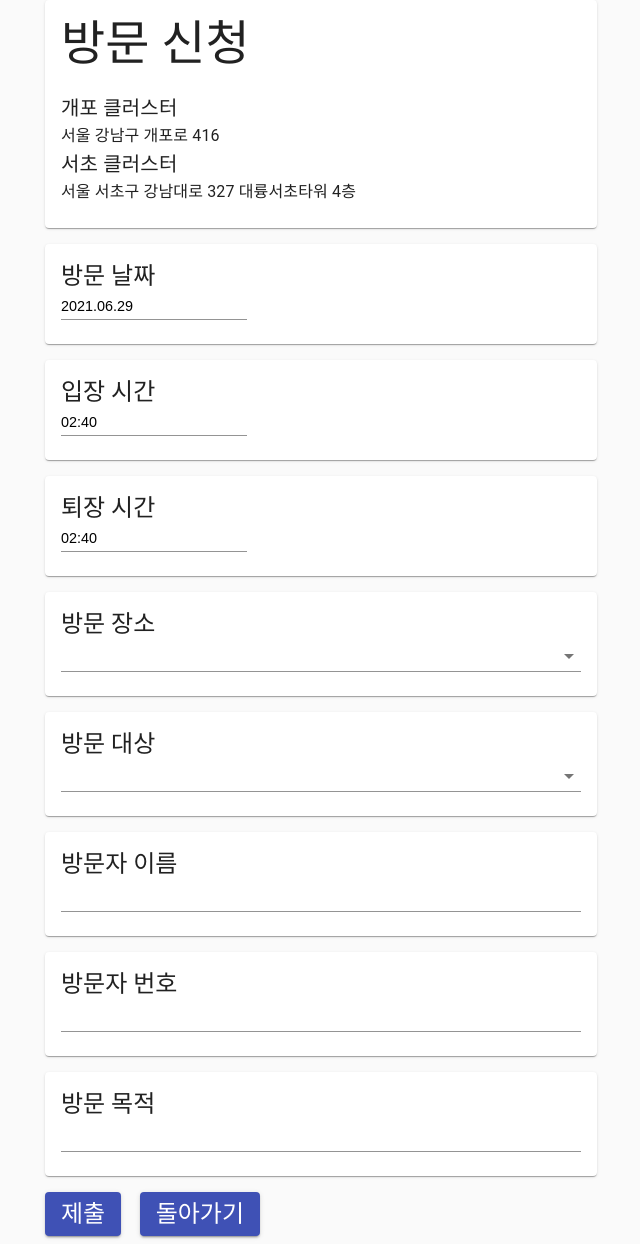
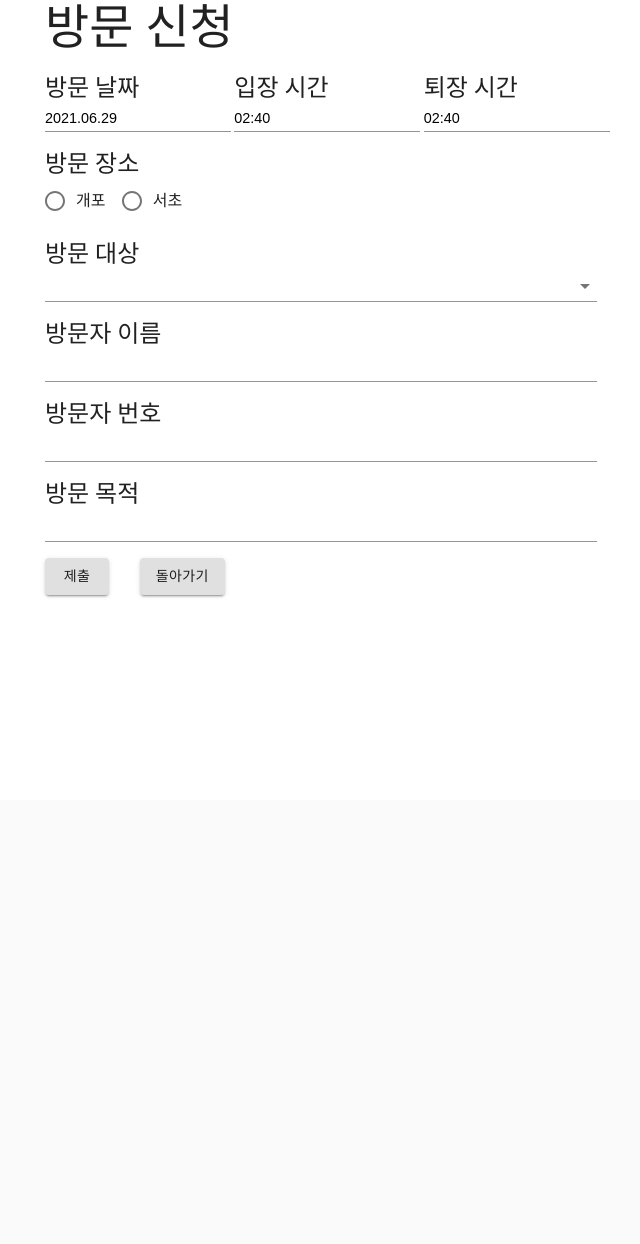
Before and after one commit to 42Sunny/visitor_front, a React (Create React App) app: page /application in a window 1280 px wide. Shown: the whole page, without its empty margins (319-959 px from the left). After the commit the page ends 800 px from the top, so only its background shows below. Built offline with nearby package versions, Linux system fonts and the light colour scheme.

Commit message:
VSTR-24 방문자 예약 신청 페이지 정리
불필요한 공간 제거
선택하기 좋은 방식으로 방문 장소 선택을 라디오 버튼으로 변경

```diff
--- a/src/data/location.js
+++ b/src/data/location.js
@@ -1,9 +1,11 @@
 export const locItems = [
   {
+    id: "0",
     label: "개포",
     value: "개포"
   },
   {
+    id: "1",
     label: "서초",
     value: "서초"
   },
--- a/src/routes/Application.js
+++ b/src/routes/Application.js
@@ -1,5 +1,5 @@
 import React, { useState } from "react";
-import GridCard from "components/GridCard";
+
 import {
   Typography,
   TextField,
@@ -9,9 +9,10 @@ import {
   Button,
   Dialog,
   DialogContent,
-  DialogContentText,
-  DialogTitle,
-  DialogActions,
+  FormControl,
+  RadioGroup,
+  FormControlLabel,
+  Radio,
 } from "@material-ui/core";
 import { staffs, staffSuffix } from "data/staff";
 import DatePicker from "react-datepicker";
@@ -34,7 +35,6 @@ const Application = ({ history }) => {
   const [enterTime, setEnterTime] = useState(new Date());
   const [exitTime, setExitTime] = useState(new Date());
   const [purpose, setPurpose] = useState("");
-  const [submitOpen, setSubmitOpen] = useState(false);
   const [resultOpen, setResultOpen] = useState(false);
 
   const handleStaffName = (event) => setStaff(event.target.value);
@@ -45,8 +45,10 @@ const Application = ({ history }) => {
   const handleEnterDate = (date) => setEnterDate(date);
   const handleEnterTime = (time) => setEnterTime(time);
   const handleExitTime = (time) => setExitTime(time);
-  const handleClickOpen = () => setSubmitOpen(checkValues(staff, userName, purpose));
-  const handleClose = () => setSubmitOpen(false);
+  const handleClickSubmit = () => {
+    if (checkValues(staff, userName, purpose))
+      dataSubmit();
+  };
   const handleResultClose = () => {
     history.push("/");
   }
@@ -67,11 +69,9 @@ const Application = ({ history }) => {
     return !result;
   };
 
-  const handleSubmit = (event) => {
-    event.preventDefault();
+  const dataSubmit = () => {
     const length = postData();
     setResultIdx(length - 1);
-    setSubmitOpen(false);
     setResultOpen(true);
   };
 
@@ -90,7 +90,7 @@ const Application = ({ history }) => {
       enterDate: enterDate.toLocaleDateString("ko-KR", "P"),
       enterTime: enterTime.toLocaleTimeString("ko-KR", "p"),
       exitTime: exitTime.toLocaleTimeString("ko-KR", "p"),
-      loc,
+      loc: JSON.parse(loc),
       staff,
       userName,
       userPhone,
@@ -104,16 +104,10 @@ const Application = ({ history }) => {
     <>
       <Container maxWidth="sm">
         <Grid container spacing={2}>
-          <GridCard item xs={12}>
+          <Grid item xs={12}>
             <Typography variant="h3">방문 신청</Typography>
-            <br />
-            <Typography variant="h6">개포 클러스터</Typography>
-            <Typography>서울 강남구 개포로 416</Typography>
-            <Typography variant="h6">서초 클러스터</Typography>
-            <Typography>서울 서초구 강남대로 327 대륭서초타워 4층</Typography>
-          </GridCard>
-
-          <GridCard item xs={12}>
+          </Grid>
+          <Grid item xs={4}>
             <Typography variant="h5">방문 날짜</Typography>
             <DatePicker
               selected={enterDate}
@@ -122,9 +116,8 @@ const Application = ({ history }) => {
               locale="ko"
               className={styles.dateInput}
             />
-          </GridCard>
-
-          <GridCard item xs={12}>
+          </Grid>
+          <Grid item xs={4}>
             <Typography variant="h5">입장 시간</Typography>
             <DatePicker
               selected={enterTime}
@@ -135,9 +128,8 @@ const Application = ({ history }) => {
               locale="ko"
               className={styles.dateInput}
             />
-          </GridCard>
-
-          <GridCard item xs={12}>
+          </Grid>
+          <Grid item xs={4}>
             <Typography variant="h5">퇴장 시간</Typography>
             <DatePicker
               selected={exitTime}
@@ -148,29 +140,18 @@ const Application = ({ history }) => {
               locale="ko"
               className={styles.dateInput}
             />
-          </GridCard>
-
-
-          <GridCard item xs={12}>
+          </Grid>
+          <Grid item xs={12}>
             <Typography variant="h5">방문 장소</Typography>
-            <TextField
-              select
-              fullWidth
-              value={loc}
-              onChange={handleLoc}
-              error={locError}
-            >
-              {locItems.map((item) => {
-                return (
-                  <MenuItem key={`${item.label}-${item.value}`} value={item}>
-                    {`${item.label} 클러스터`}
-                  </MenuItem>
-                );
-              })}
-            </TextField>
-          </GridCard>
-
-          <GridCard item xs={12}>
+            <FormControl component="fieldset" error={locError}>
+              <RadioGroup row aria-label="position" name="position" value={loc} onChange={handleLoc}>
+                {locItems.map((item) =>
+                  <FormControlLabel key={`${item.id}`} value={JSON.stringify(item)} control={<Radio color="primary" />} label={`${item.label}`}/>
+                )}
+              </RadioGroup>
+            </FormControl>
+          </Grid>
+          <Grid item xs={12}>
             <Typography variant="h5">방문 대상</Typography>
             <TextField
               select
@@ -191,9 +172,8 @@ const Application = ({ history }) => {
                   return null;
               })}
             </TextField>
-          </GridCard>
-
-          <GridCard item xs={12}>
+          </Grid>
+          <Grid item xs={12}>
             <Typography variant="h5">방문자 이름</Typography>
             <TextField
               fullWidth
@@ -201,9 +181,8 @@ const Application = ({ history }) => {
               onChange={handleUserName}
               error={userNameError}
             />
-          </GridCard>
-
-          <GridCard item xs={12}>
+          </Grid>
+          <Grid item xs={12}>
             <Typography variant="h5">방문자 번호</Typography>
             <TextField
               fullWidth
@@ -211,9 +190,8 @@ const Application = ({ history }) => {
               onChange={handleUserPhone}
               error={userPhoneError}
             />
-          </GridCard>
-
-          <GridCard item xs={12}>
+          </Grid>
+          <Grid item xs={12}>
             <Typography variant="h5">방문 목적</Typography>
             <TextField
               fullWidth
@@ -222,66 +200,26 @@ const Application = ({ history }) => {
               onChange={handlePurpose}
               error={purposeError}
             />
-          </GridCard>
-
+          </Grid>
           <Grid item xs={2}>
             <Button
               variant="contained"
-              color="primary"
-              onClick={handleClickOpen}
+              onClick={handleClickSubmit}
             >
-              <Typography variant="h5">제출</Typography>
+              제출
             </Button>
           </Grid>
           <Grid item xs={3}>
-            <Button variant="contained" color="primary" onClick={handleCancel}>
-              <Typography variant="h5">돌아가기</Typography>
+            <Button variant="contained" onClick={handleCancel}>
+              돌아가기
             </Button>
           </Grid>
         </Grid>
       </Container>
 
-      <Dialog
-        open={submitOpen}
-        onClose={handleClose}
-        aria-labelledby="alert-dialog-title"
-        aria-describedby="alert-dialog-description"
-      >
-        <DialogTitle id="alert-dialog-title">
-          {"아래 내용으로 신청하시겠습니까?"}
-        </DialogTitle>
-        <DialogContent>
-          <DialogContentText id="alert-dialog-description">
-            {`방문 날짜  : ${enterDate.toLocaleDateString("ko-KR", "P")}`}
-            <br />
-            {`입장 시간  : ${enterTime.toLocaleTimeString("ko-KR", "p")}`}
-            <br />
-            {`퇴장 시간  : ${exitTime.toLocaleTimeString("ko-KR", "p")}`}
-            <br />
-            {`방문 장소  : ${loc !== null && `${loc.label} 클러스터`}`}
-            <br />
-            {`방문 대상  : ${staff !== null && `${staff.label} ${staffSuffix[staff.role]}`
-              }`}
-            <br />
-            {`방문자 이름 : ${userName}`}
-            <br />
-            {`방문자 번호 : ${userPhone}`}
-            <br />
-            {`방문 목적  : ${purpose}`}
-          </DialogContentText>
-        </DialogContent>
-        <DialogActions>
-          <Button onClick={handleClose} color="primary">
-            취소
-          </Button>
-          <Button onClick={handleSubmit} color="primary" autoFocus>
-            신청
-          </Button>
-        </DialogActions>
-      </Dialog>
       <Dialog open={resultOpen} onClose={handleResultClose}>
         <DialogContent>
-          <ApplicationResult idx={resultIdx} onClose={handleResultClose}/>
+          <ApplicationResult idx={resultIdx} onClose={handleResultClose} />
         </DialogContent>
       </Dialog>
     </>
--- a/src/styles/Background.module.css
+++ b/src/styles/Background.module.css
@@ -5,6 +5,7 @@
 	left: 0px;
 	position: fixed;
 	z-index: -2;
+	background-color: white;
 }
 
 .bgImg {
```
